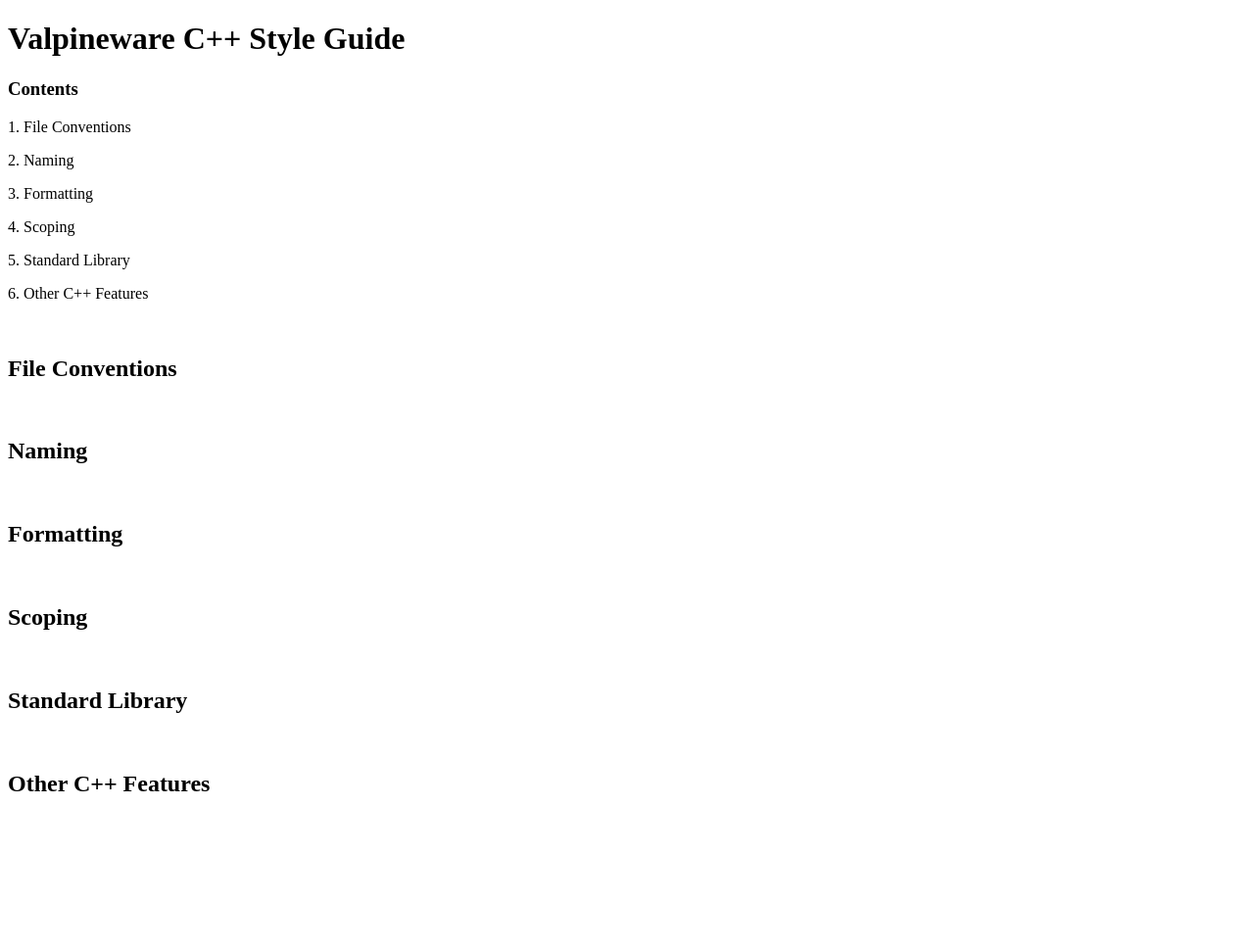
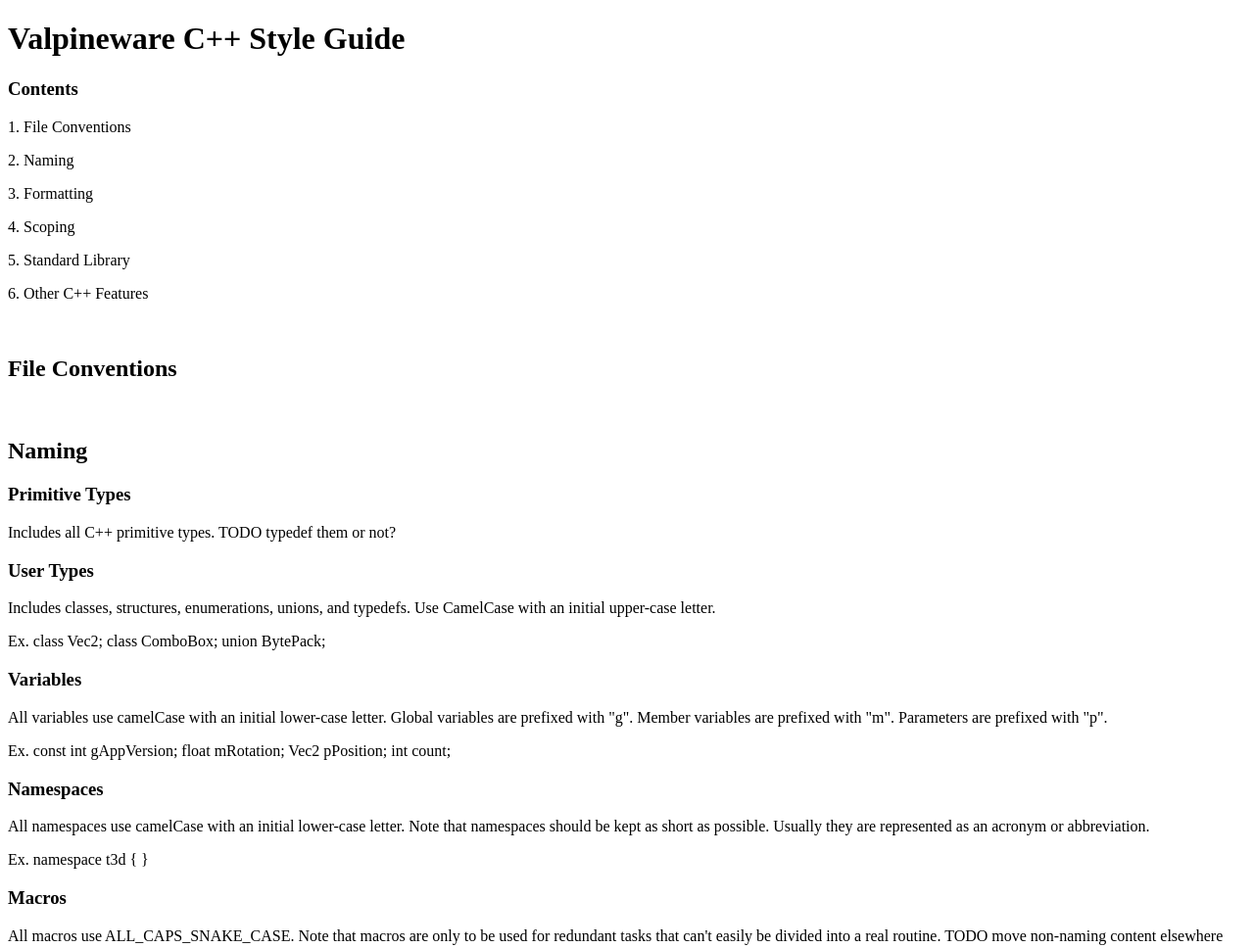
Before and after one commit to Valpineware/CppStyleGuide, a plain HTML site: page valpinewareCppStyleGuide.html in a window 1280 px wide. Shown: the top 968 px of the page at 98% size. Before the commit the page ends 833 px from the top, so only its background shows below. Drawn offline with Linux system fonts and the light colour scheme.

Commit message:
Added naming section

```diff
--- a/valpinewareCppStyleGuide.html
+++ b/valpinewareCppStyleGuide.html
@@ -19,9 +19,19 @@
 
 	<br/>
 	<h2>Naming</h2>
-		<p></p>
-		<p></p>
-
+		<h3>Primitive Types</h3>
+			<p>Includes all C++ primitive types. TODO typedef them or not?</p>
+		<h3>User Types</h3>
+			<p>Includes classes, structures, enumerations, unions, and typedefs. Use CamelCase with an initial upper-case letter.</p>
+			<p>Ex. class Vec2; class ComboBox; union BytePack;</p>
+		<h3>Variables</h3>
+			<p>All variables use camelCase with an initial lower-case letter. Global variables are prefixed with "g". Member variables are prefixed with "m". Parameters are prefixed with "p". </p>
+			<p>Ex. const int gAppVersion; float mRotation; Vec2 pPosition; int count;</p>
+		<h3>Namespaces</h3>
+			<p>All namespaces use camelCase with an initial lower-case letter. Note that namespaces should be kept as short as possible. Usually they are represented as an acronym or abbreviation.</p>
+			<p>Ex. namespace t3d { }</p>
+		<h3>Macros</h3>
+			<p>All macros use ALL_CAPS_SNAKE_CASE. Note that macros are only to be used for redundant tasks that can't easily be divided into a real routine. TODO move non-naming content elsewhere</p>
 
 	<br/>
 	<h2>Formatting</h2>
```
Also changed, not shown: 1 other file.
